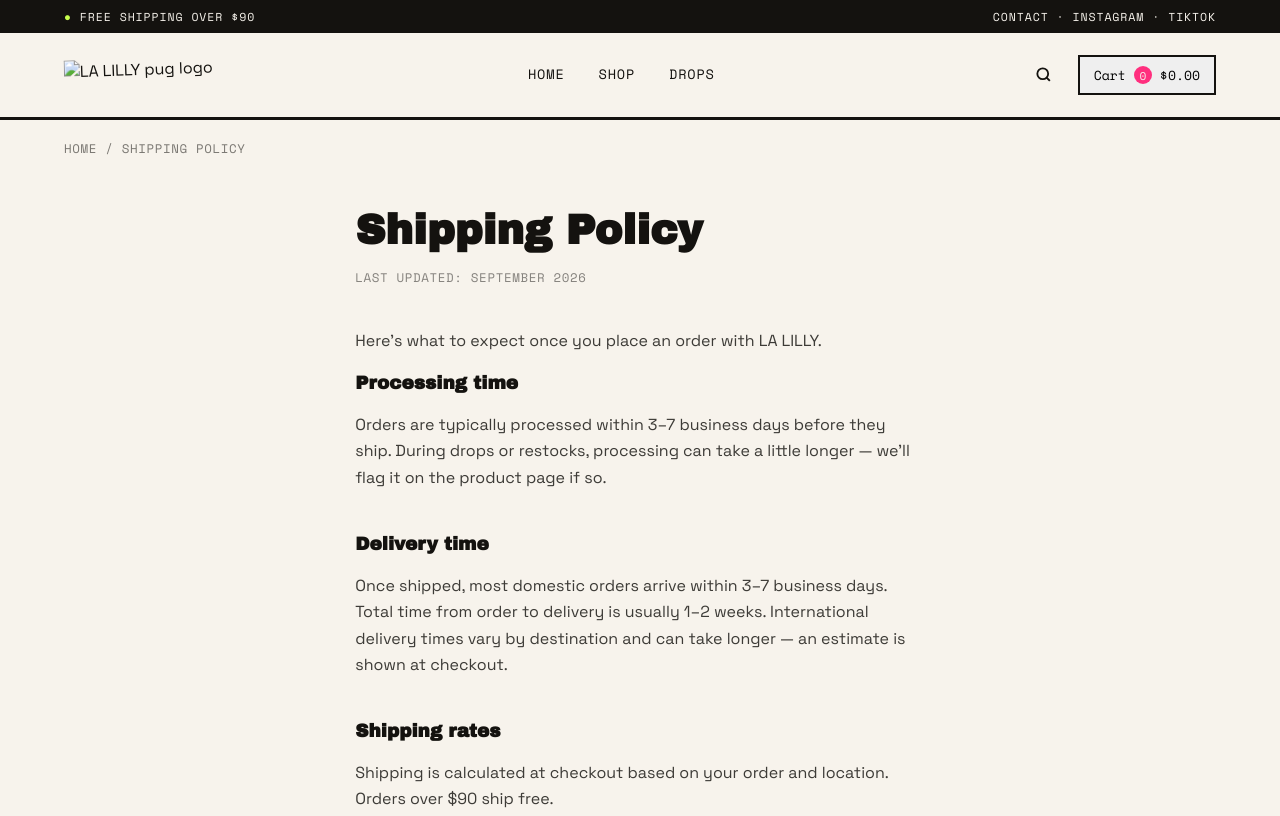
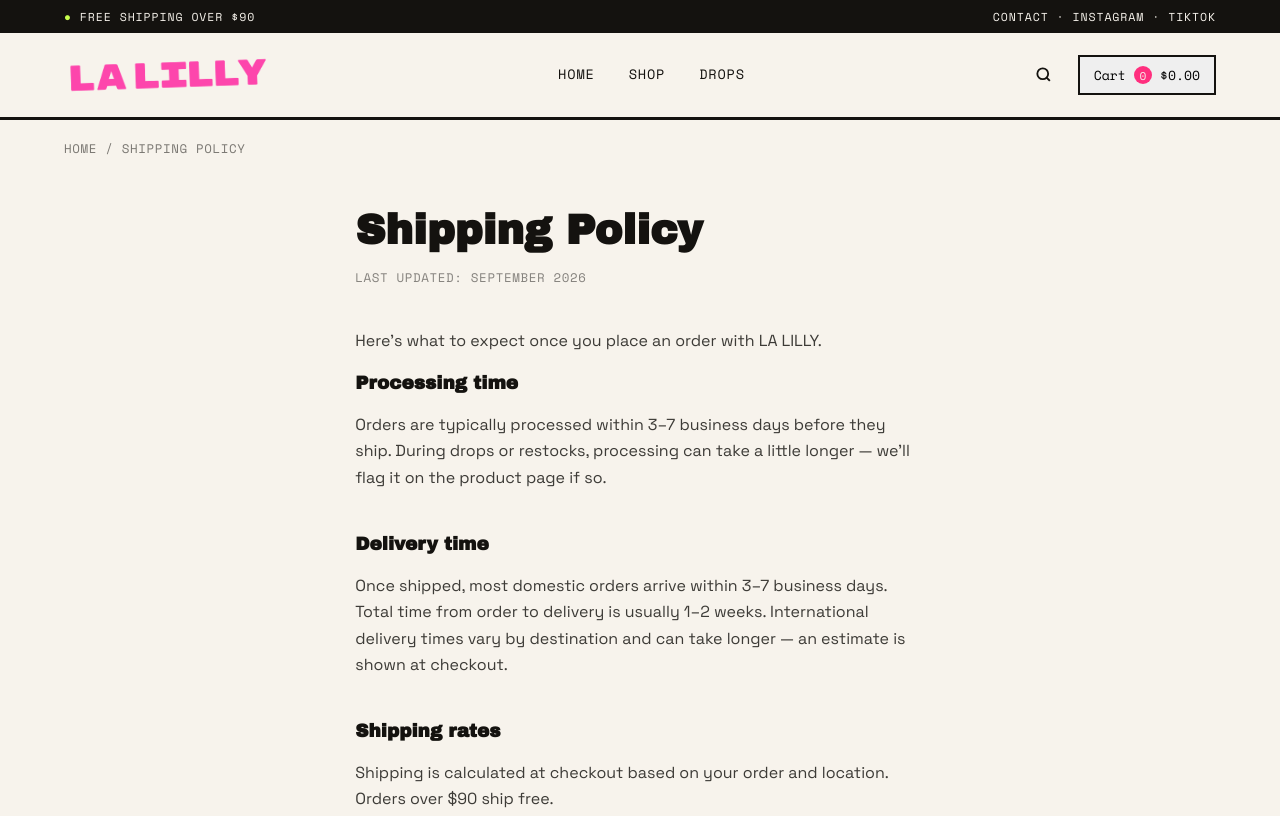
Before and after one commit to Nate10123/lalilly-checkout, a website: page shipping.html in a window 1280 px wide. Shown: the top 816 px of the page. Drawn offline with nearby package versions, Linux system fonts and the light colour scheme.

Commit message:
Fix broken LA LILLY header logo

```diff
--- a/shipping.html
+++ b/shipping.html
@@ -32,7 +32,7 @@
 </div>
 
 <nav>
-  <a href="index.html" class="logo"><img src="assets/lalilly-footer-logo.png" alt="LA LILLY pug logo"></a>
+  <a href="index.html" class="logo"><img src="assets/lalilly-logo.png" alt="LA LILLY pug logo"></a>
   <div class="nav-links">
     <a href="index.html" class="nav-item">Home</a>
     <a href="shop.html" class="nav-item">Shop</a>
```
